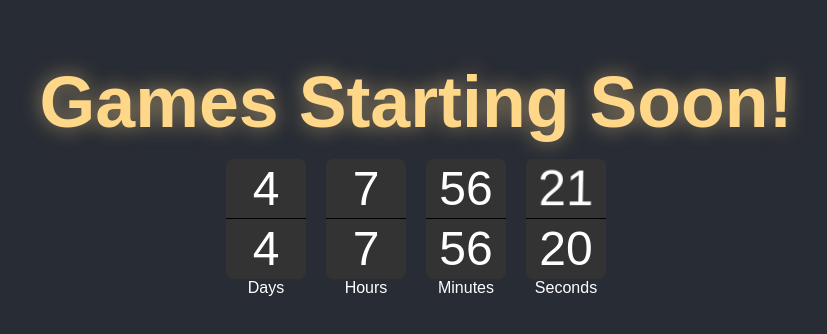
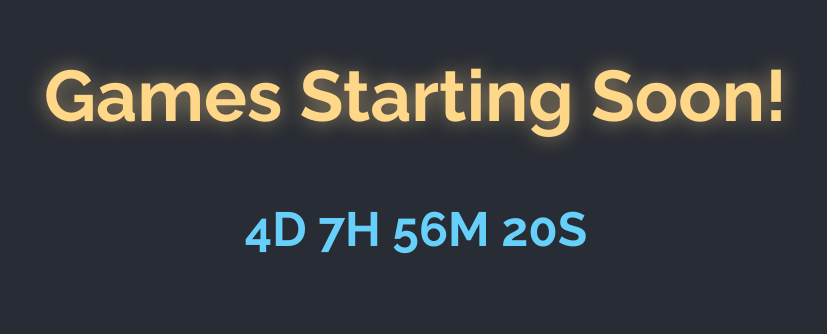
Before and after one commit to DeezyHeart/DeezyHeart.github.io, a plain HTML site: page index.html in a window 1280 px wide. Shown: the part 240-574 px from the top of the page, without its empty margins (224-1051 px from the left). Drawn offline with Linux system fonts and the light colour scheme.

Commit message:
Update index.html

```diff
--- a/index.html
+++ b/index.html
@@ -4,9 +4,10 @@
     <meta charset="UTF-8">
     <meta name="viewport" content="width=device-width, initial-scale=1.0">
     <title>Games Starting Soon!</title>
+    <link href="https://fonts.googleapis.com/css2?family=Raleway:wght@700&family=Bubblegum+Sans:wght@400&display=swap" rel="stylesheet">
     <style>
         body {
-            font-family: Arial, sans-serif;
+            font-family: 'Bubblegum Sans', cursive;
             display: flex;
             justify-content: center;
             align-items: center;
@@ -20,81 +21,19 @@
         }
 
         h1 {
+            font-family: 'Raleway', sans-serif;
             font-size: 4em;
             margin-bottom: 20px;
             animation: smoothRadiate 4s infinite, opalColors 6s infinite alternate;
         }
 
-        .flip-clock {
-            display: flex;
-            justify-content: center;
-            align-items: center;
-        }
-
-        .flip-clock .flip-unit {
-            margin: 0 10px;
-        }
-
-        .flip-clock .flip-unit .flip-card {
+        .countdown {
+            font-family: 'Raleway', sans-serif;
+            font-size: 3em;
+            display: inline-block;
             position: relative;
-            width: 80px;
-            height: 120px;
-            font-size: 3em;
-            background-color: #333;
-            border-radius: 8px;
-            overflow: hidden;
-            color: white;
-            text-align: center;
-        }
-
-        .flip-clock .flip-unit .flip-card .flip-top,
-        .flip-clock .flip-unit .flip-card .flip-bottom {
-            position: absolute;
-            width: 100%;
-            height: 50%;
-            background-color: #333;
-            line-height: 60px;
-            overflow: hidden;
-        }
-
-        .flip-clock .flip-unit .flip-card .flip-top {
-            top: 0;
-            border-bottom: 1px solid #000;
-            transform-origin: bottom;
-            transform: perspective(200px) rotateX(0deg);
-            transition: transform 0.3s ease-in;
-        }
-
-        .flip-clock .flip-unit .flip-card .flip-bottom {
-            bottom: 0;
-            border-top: 1px solid #000;
-            transform-origin: top;
-        }
-
-        .flip-clock .flip-unit .flip-card .flip-top.flip {
-            transform: perspective(200px) rotateX(-90deg);
-        }
-
-        .flip-clock .flip-unit .flip-card .next-top,
-        .flip-clock .flip-unit .flip-card .next-bottom {
-            position: absolute;
-            width: 100%;
-            height: 50%;
-            background-color: #333;
-            line-height: 60px;
-            overflow: hidden;
-            color: white;
-        }
-
-        .flip-clock .flip-unit .flip-card .next-top {
-            top: 0;
-            transform: rotateX(90deg);
-            transform-origin: bottom;
-        }
-
-        .flip-clock .flip-unit .flip-card .next-bottom {
-            bottom: 0;
-            transform-origin: top;
+            animation: waveColors 3s infinite;
+            text-transform: uppercase;
         }
 
         @keyframes smoothRadiate {
@@ -111,49 +50,20 @@
             80% { color: #ffcc66; text-shadow: 0 0 20px rgba(255, 204, 102, 0.5); }
             100% { color: #ffffff; text-shadow: 0 0 10px rgba(255, 255, 255, 0.7); }
         }
+
+        @keyframes waveColors {
+            0% { color: #ffffff; }
+            25% { color: #ff66cc; }
+            50% { color: #66ffcc; }
+            75% { color: #66ccff; }
+            100% { color: #ffcc66; }
+        }
     </style>
 </head>
 <body>
     <div>
         <h1>Games Starting Soon!</h1>
-        <div class="flip-clock" id="flip-clock">
-            <div class="flip-unit">
-                <div class="flip-card" id="days">
-                    <div class="flip-top">0</div>
-                    <div class="flip-bottom">0</div>
-                    <div class="next-top">0</div>
-                    <div class="next-bottom">0</div>
-                </div>
-                <div>Days</div>
-            </div>
-            <div class="flip-unit">
-                <div class="flip-card" id="hours">
-                    <div class="flip-top">0</div>
-                    <div class="flip-bottom">0</div>
-                    <div class="next-top">0</div>
-                    <div class="next-bottom">0</div>
-                </div>
-                <div>Hours</div>
-            </div>
-            <div class="flip-unit">
-                <div class="flip-card" id="minutes">
-                    <div class="flip-top">0</div>
-                    <div class="flip-bottom">0</div>
-                    <div class="next-top">0</div>
-                    <div class="next-bottom">0</div>
-                </div>
-                <div>Minutes</div>
-            </div>
-            <div class="flip-unit">
-                <div class="flip-card" id="seconds">
-                    <div class="flip-top">0</div>
-                    <div class="flip-bottom">0</div>
-                    <div class="next-top">0</div>
-                    <div class="next-bottom">0</div>
-                </div>
-                <div>Seconds</div>
-            </div>
-        </div>
+        <p class="countdown" id="countdown">Loading...</p>
     </div>
 
     <script>
@@ -171,40 +81,17 @@
             const minutes = Math.floor((timeLeft % (1000 * 60 * 60)) / (1000 * 60));
             const seconds = Math.floor((timeLeft % (1000 * 60)) / 1000);
 
-            // Update the flip clock
-            flip(document.getElementById("days"), days);
-            flip(document.getElementById("hours"), hours);
-            flip(document.getElementById("minutes"), minutes);
-            flip(document.getElementById("seconds"), seconds);
+            // Display the countdown
+            document.getElementById("countdown").innerHTML =
+                days + "d " + hours + "h " + minutes + "m " + seconds + "s ";
 
             // If the countdown is over, redirect to the website
             if (timeLeft < 0) {
                 clearInterval(countdownInterval);
-                document.getElementById("flip-clock").innerHTML = "We're Live!";
+                document.getElementById("countdown").innerHTML = "We're Live!";
                 window.location.href = "main.html"; // Redirect to your live website
             }
         }, 1000);
-
-        // Function to handle the flipping animation
-        function flip(flipCard, newValue) {
-            const currentTop = flipCard.querySelector(".flip-top");
-            const currentBottom = flipCard.querySelector(".flip-bottom");
-            const nextTop = flipCard.querySelector(".next-top");
-            const nextBottom = flipCard.querySelector(".next-bottom");
-
-            if (currentTop.innerHTML != newValue) {
-                nextTop.innerHTML = newValue;
-                nextBottom.innerHTML = newValue;
-
-                currentTop.classList.add('flip');
-
-                setTimeout(() => {
-                    currentBottom.innerHTML = newValue;
-                    currentTop.classList.remove('flip');
-                    currentTop.innerHTML = newValue;
-                }, 300);
-            }
-        }
     </script>
 </body>
 </html>
```
